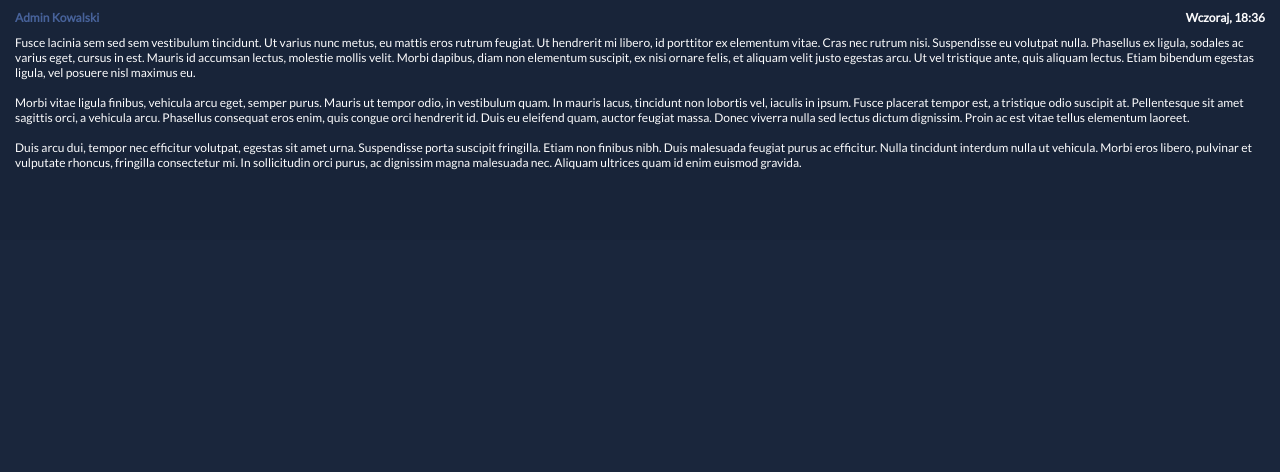
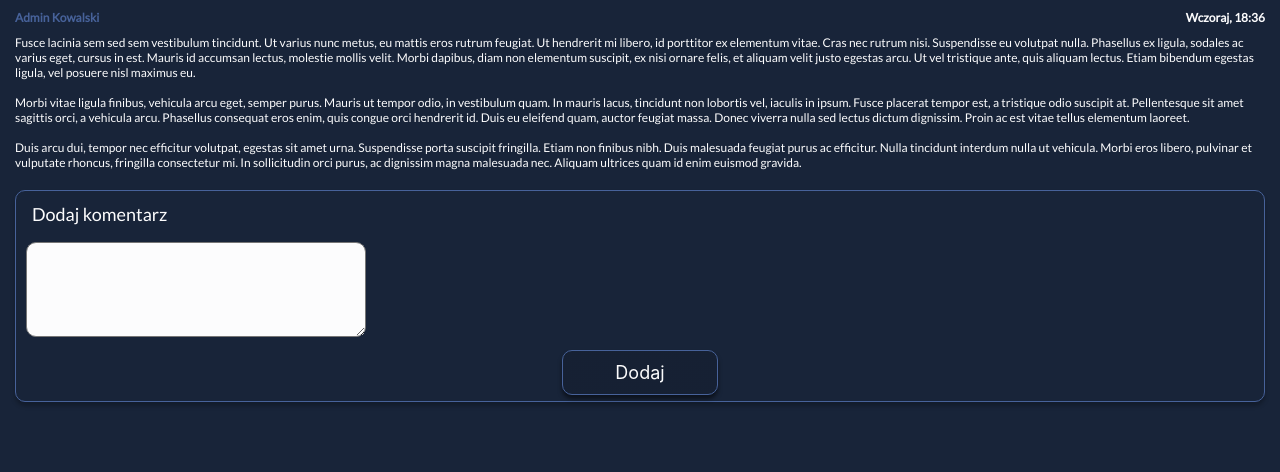
Before and after one commit to omegamotor/NerdAlert-Front, a PHP site: page / in a window 1280 px wide. Shown: the part 3421-3893 px from the top of the page. Before the commit the page ends 3591 px from the top, so only its background shows below. Run offline with PHP 8.4, Linux system fonts and the light colour scheme; some libraries are stand-ins or nearby versions; some web fonts are replaced.

Commit message:
Update - theme refactor

```diff
--- a/pages/article.php
+++ b/pages/article.php
@@ -46,3 +46,16 @@
         nec. Aliquam ultrices quam id enim euismod gravida.
     </div>
 </div>
+
+
+<!-- Coments -->
+
+<div class="comment-create">
+    <h3>Dodaj komentarz</h3>
+
+    <textarea name="" id="" cols="30" rows="10"></textarea>
+    <!-- <div class=""> -->
+        <button class="btn">Dodaj</button>
+    <!-- </div> -->
+
+</div>
--- a/scss/components/_logo.scss
+++ b/scss/components/_logo.scss
@@ -1,3 +1,7 @@
+// Zmienne
+@import '../variables';
+
+
 .logo{
     text-shadow: 1px 1px 2px rgba(0, 0, 0, 0.50);
     font-family: Kufam;
--- a/scss/components/_nav-bottom.scss
+++ b/scss/components/_nav-bottom.scss
@@ -1,3 +1,6 @@
+// Zmienne
+@import '../variables';
+
 .nav-bottom{
     position: fixed;
     // bottom: 0;
--- a/scss/components/_nav-top.scss
+++ b/scss/components/_nav-top.scss
@@ -1,3 +1,6 @@
+// Zmienne
+@import '../variables';
+
 // nav-top
 .nav-top{
     position: fixed;
--- a/scss/components/_small-article-news-page.scss
+++ b/scss/components/_small-article-news-page.scss
@@ -1,3 +1,7 @@
+// Zmienne
+@import '../variables';
+
+
 .article{
     border-radius: $radius;
 
--- a/scss/main.css
+++ b/scss/main.css
@@ -375,6 +375,84 @@ a {
   color: #47629A;
 }
 
+.comment-create {
+  background: #182439;
+  width: 100%;
+  font-family: lato;
+  border-radius: 10px;
+  height: 212px;
+  flex-shrink: 0;
+  border-radius: 10px;
+  background: #F3F4F5;
+  box-shadow: 0px 4px 4px 0px rgba(0, 0, 0, 0.25);
+}
+.comment-create h3 {
+  margin-top: 12px;
+  margin-bottom: 17px;
+  margin-left: 16px;
+  color: #000;
+  font-family: Lato;
+  font-size: 18px;
+  font-weight: 400;
+}
+.comment-create textarea {
+  margin: 0 10px;
+  width: 340px;
+  height: 95px;
+  flex-shrink: 0;
+  border-radius: 10px;
+  background: #FCFCFD;
+  padding: 0.2rem 1rem;
+}
+
+.btn {
+  min-width: 156px;
+  height: 45px;
+  flex-shrink: 0;
+  display: block;
+  border-radius: 10px;
+  box-shadow: 0px 4px 4px 0px rgba(0, 0, 0, 0.5);
+  text-align: center;
+  font-family: Inter;
+  font-size: 18px;
+  font-weight: 400;
+  margin: 10px auto 10px auto;
+  border: none;
+}
+.btn:hover {
+  cursor: pointer;
+}
+
+.dark .comment-create {
+  color: #FCFCFD;
+  background-color: #182439;
+  border: 1px solid #47629A;
+}
+.dark .comment-create h3 {
+  color: #FCFCFD;
+}
+.dark .comment-create .btn {
+  background: linear-gradient(0deg, rgba(0, 0, 0, 0.1) 0%, rgba(0, 0, 0, 0.1) 100%), #182439;
+  color: #FCFCFD;
+  border: 1px solid #47629A;
+}
+.dark .comment-create .btn:hover {
+  background: #47629A;
+  background-blend-mode: darken;
+}
+
+.light .comment-create {
+  color: #0E141F;
+}
+.light .comment-create .btn {
+  background: #47629A;
+  color: #FCFCFD;
+}
+.light .comment-create .btn:hover {
+  background: #EFEFEF;
+  background-blend-mode: darken;
+}
+
 .dark .container {
   background: #182439;
   color: #FCFCFD;
--- a/scss/main.scss
+++ b/scss/main.scss
@@ -1,14 +1,13 @@
-@import './resets';
-@import './variables';
-@import './functions';
-@import './components/btns';
-@import './components/logo';
-@import './components/nav-top';
-@import './components/nav-bottom';
-@import './components/small-article-news-page';
-@import './pages/article';
-@import './themes/dark';
-@import './themes/light';
+@use './resets';
+@use './components/btns';
+@use './components/logo';
+@use './components/nav-top';
+@use './components/nav-bottom';
+@use './components/small-article-news-page';
+@use './pages/article';
+@use './themes/dark';
+@use './themes/light';
+
 
 @mixin btn{
     display: block;
--- a/scss/pages/_article.scss
+++ b/scss/pages/_article.scss
@@ -1,3 +1,6 @@
+// Zmienne
+@import '../variables';
+
 .full-article{
     font-family: Lato;
     &__title{
@@ -48,3 +51,102 @@
         }
     }
 }
+
+
+
+.comment-create{
+    background: $dark-bg-secondary;
+    width: 100%;
+    font-family: lato;
+    // border: 1px solid $dark-seconday;
+    border-radius:$radius;
+    //width: 360px;
+    height: 212px;
+    flex-shrink: 0;
+    border-radius: $radius;
+    background: $light-bg-secondary;
+    box-shadow: 0px 4px 4px 0px rgba(0, 0, 0, 0.25);
+    h3{
+        margin-top: 12px;
+        margin-bottom: 17px;
+        margin-left: 16px;
+
+        color: #000;
+        font-family: Lato;
+        font-size: 18px;
+        font-weight: 400;
+    }
+
+    textarea{
+        margin: 0 10px;
+        width: 340px;
+        height: 95px;
+        flex-shrink: 0;
+        border-radius: $radius;
+        background:$light-bg;
+
+        padding: .2rem 1rem;
+    }
+}
+
+.btn{
+    min-width: 156px;
+    height: 45px;
+    flex-shrink: 0;
+    display: block;
+    border-radius:$radius;
+    box-shadow: 0px 4px 4px 0px rgba(0, 0, 0, 0.50);
+
+    text-align: center;
+    font-family: Inter;
+    font-size: 18px;
+    font-weight: 400;
+    margin: 10px auto 10px auto;
+
+    border: none;
+
+    &:hover{
+        cursor:pointer;
+    }
+}
+
+// Dark theme
+.dark{
+    .comment-create{
+       color: $dark-text;
+       background-color: $dark-bg-secondary;
+       border: 1px solid $dark-primary;
+
+       h3{
+        color: $dark-text;
+       }
+       .btn{
+            background: linear-gradient(0deg, rgba(0, 0, 0, 0.1) 0%, rgba(0, 0, 0, 0.1) 100%), $dark-bg-secondary;
+            color: $dark-text;
+            border: 1px solid $dark-primary;
+
+            &:hover{
+                background: $light-primary;
+                background-blend-mode: darken;
+            }
+        }
+    }
+}
+
+// Light theme
+.light{
+    .comment-create{
+        color: $light-text;
+
+        .btn{
+            background: $light-primary;
+            color: $dark-text;
+
+            &:hover{
+
+                background: $light-seconday;
+                background-blend-mode: darken;
+            }
+        }
+    }
+}
--- a/scss/themes/_dark.scss
+++ b/scss/themes/_dark.scss
@@ -1,3 +1,6 @@
+// Zmienne
+@import '../variables';
+
 .dark{
     // @include theme($light-theme: false);
 
--- a/scss/themes/_light.scss
+++ b/scss/themes/_light.scss
@@ -1,3 +1,6 @@
+// Zmienne
+@import '../variables';
+
 .light{
     // @include theme();
     .container{
```
Also changed, not shown: 1 other file.
